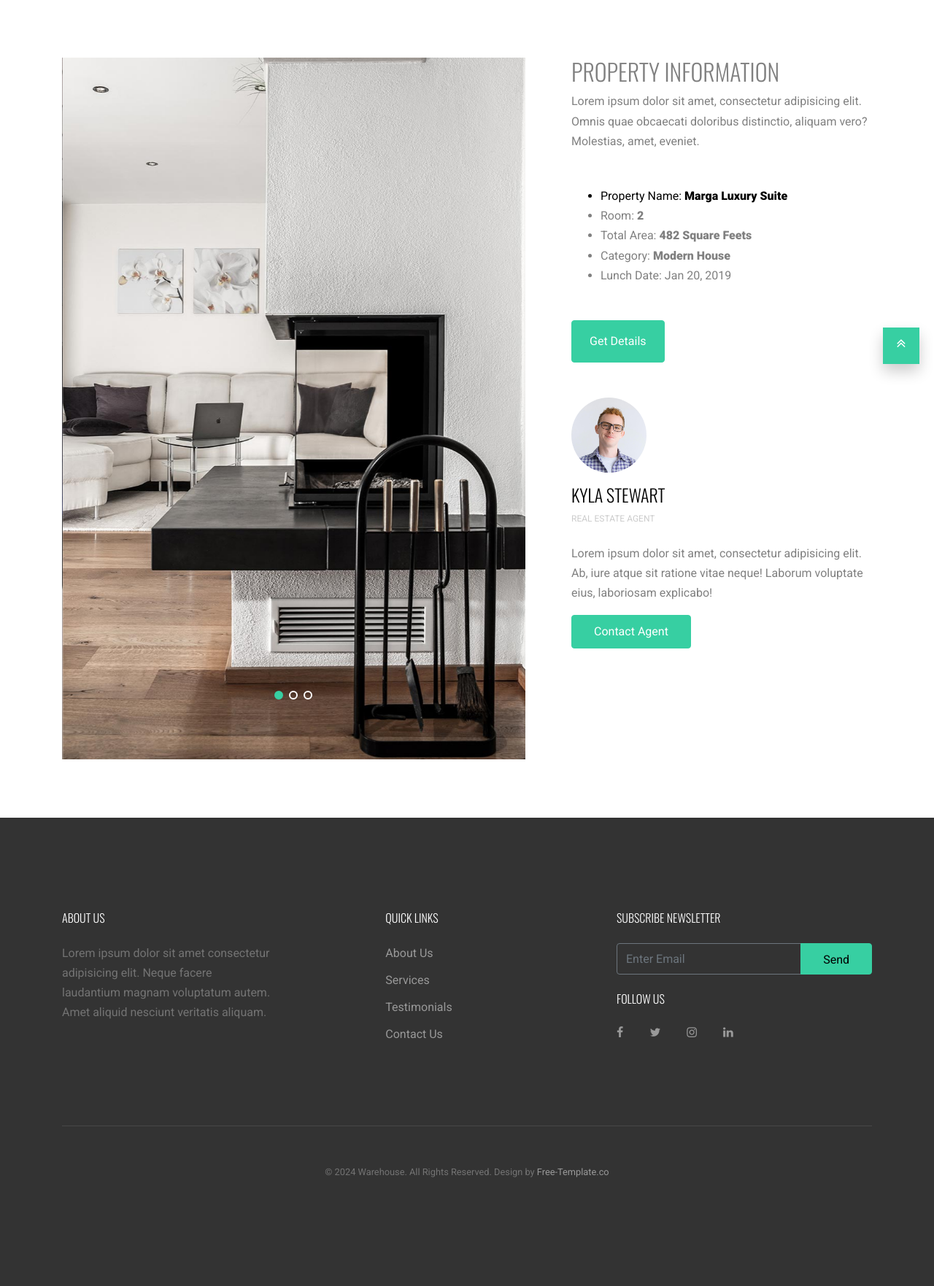
After one commit to Bibinku/hosttry, a Django app: page /Kaarvi/roomspage/ in a window 1280 px wide. The commit adds this page. Shown: the part 401-2164 px from the top of the page at 73% size. Run offline with Django 5.2, Linux system fonts and the light colour scheme; some libraries are stand-ins or nearby versions; some web fonts are replaced.

Commit message:
Adding html page named as Rooms.html

```diff
--- /dev/null
+++ b/Frontend/templates/Rooms.html
@@ -0,0 +1,215 @@
+
+<!DOCTYPE html>
+{% load static %}
+<html lang="en">
+  <head>
+    <title>KAARVI ENTERPRISES LLP</title>
+    <meta charset="utf-8">
+    <meta name="viewport" content="width=device-width, initial-scale=1, shrink-to-fit=no">
+
+    <meta name="description" content="" />
+    <meta name="keywords" content="" />
+    <meta name="author" content="Free-Template.co" />
+
+    <link rel="shortcut icon" href="ftco-32x32.png">
+
+    <link href="https://fonts.googleapis.com/css?family=Roboto:300,400,900|Oswald:300,400,700" rel="stylesheet">
+    <link rel="stylesheet" href="{% static '/frontend/fonts/icomoon/style.css' %}">
+
+    <link rel="stylesheet" href="{% static '/frontend/css/bootstrap.min.css' %}">
+    <link rel="stylesheet" href="{% static '/frontend/css/jquery-ui.css' %}">
+    <link rel="stylesheet" href="{% static '/frontend/css/owl.carousel.min.css' %}">
+    <link rel="stylesheet" href="{% static '/frontend/css/owl.theme.default.min.css' %}">
+    <link rel="stylesheet" href="{% static '/frontend/css/owl.theme.default.min.css' %}">
+
+    <link rel="stylesheet" href="{% static '/frontend/css/jquery.fancybox.min.css' %}">
+
+    <link rel="stylesheet" href="{% static '/frontend/css/bootstrap-datepicker.css' %}">
+
+    <link rel="stylesheet" href="{% static '/frontend/fonts/flaticon/font/flaticon.css' %}">
+
+    <link rel="stylesheet" href="{% static '/frontend/css/aos.css' %}">
+
+    <link rel="stylesheet" href="{% static '/frontend/css/style.css' %}">
+
+  </head>
+  <body data-spy="scroll" data-target=".site-navbar-target" data-offset="300">
+
+  <div class="site-wrap">
+
+    <div class="site-mobile-menu site-navbar-target">
+      <div class="site-mobile-menu-header">
+        <div class="site-mobile-menu-close mt-3">
+          <span class="icon-close2 js-menu-toggle"></span>
+        </div>
+      </div>
+      <div class="site-mobile-menu-body"></div>
+    </div>
+
+
+    <header class="site-navbar py-4 js-sticky-header site-navbar-target" role="banner">
+
+      <div class="container">
+        <div class="row align-items-center">
+
+          <div class="col-6 col-xl-2"  >
+            <h1 class="mb-0 site-logo m-0 p-0"><a href="index.html" class="mb-0">KAARVI ENTERPRISES </a></h1>
+          </div>
+
+          <div class="col-12 col-md-10 d-none d-xl-block">
+            <nav class="site-navigation position-relative text-right" role="navigation">
+
+              <ul class="site-menu main-menu js-clone-nav mr-auto d-none d-lg-block">
+                <li><a href="#home-section" class="nav-link">Home</a></li>
+                <li><a href="#properties-section" class="nav-link">Properties</a></li>
+                <li><a href="#about-section" class="nav-link">About</a></li>
+                <li><a href="#news-section" class="nav-link">News</a></li>
+                <li><a href="#contact-section" class="nav-link">Contact</a></li>
+              </ul>
+            </nav>
+          </div>
+
+
+          <div class="col-6 d-inline-block d-xl-none ml-md-0 py-3"><a href="#" class="site-menu-toggle js-menu-toggle text-white float-right"><span class="icon-menu h3"></span></a></div>
+
+        </div>
+      </div>
+
+    </header>
+
+
+    <div class="site-blocks-cover inner-page-cover overlay" style="background-image: url('{% static 'frontend/images/bg.jpg' %}');" data-aos="fade">
+      <div class="container">
+        <div class="row align-items-center justify-content-center">
+          <div class="col-md-5 mx-auto mt-lg-5 text-center">
+            <h1>HD17 19 Utica Ave, New York, USA</h1>
+            <p class="mb-5"><strong class="text-white">$2,000,000</strong></p>
+
+          </div>
+        </div>
+      </div>
+
+      <a href="#property-details" class="smoothscroll arrow-down"><span class="icon-arrow_downward"></span></a>
+    </div>
+
+
+
+    <div class="site-section" id="property-details">
+      <div class="container">
+        <div class="row">
+          <div class="col-lg-7">
+            <div class="owl-carousel slide-one-item with-dots">
+              <div><img src="{% static '/frontend/images/property_1.jpg' %}" alt="Image" class="img-fluid"></div>
+              <div><img src="{% static '/frontend/images/property_2.jpg' %}" alt="Image" class="img-fluid"></div>
+              <div><img src="{% static '/frontend/images/property_3.jpg' %}" alt="Image" class="img-fluid"></div>
+            </div>
+          </div>
+          <div class="col-lg-5 pl-lg-5 ml-auto">
+            <div class="text">
+             <h2>Property Information</h2>
+              <p class="mb-5">Lorem ipsum dolor sit amet, consectetur adipisicing elit. Omnis quae obcaecati doloribus distinctio, aliquam vero? Molestias, amet, eveniet.</p>
+               <ul class="property-list-details mb-5 ">
+                 <li class="text-black">Property Name: <strong class="text-black">Marga Luxury Suite</strong></li>
+                  <li>Room: <strong>2</strong></li>
+                  <li>Total Area: <strong>482 Square Feets</strong></li>
+                  <li>Category: <strong>Modern House</strong></li>
+                  <li>Lunch Date: Jan 20, 2019<strong></strong></li>
+                </ul>
+          <p><a href="#" class="btn btn-primary px-4 py-3">Get Details</a></p>
+        </div>
+
+            <div class="mb-5">
+
+              <div class="mt-5">
+                <img src="{% static '/frontend/images/person_1.jpg' %}" alt="Image" class="w-25 mb-3 rounded-circle">
+                <h4 class="text-black">Kyla Stewart</h4>
+                <p class="text-muted mb-4">Real Estate Agent</p>
+                <p>Lorem ipsum dolor sit amet, consectetur adipisicing elit. Ab, iure atque sit ratione vitae neque! Laborum voluptate eius, laboriosam explicabo!</p>
+                <p><a href="#" class="btn btn-primary btn-sm">Contact Agent</a></p>
+              </div>
+            </div>
+
+          </div>
+        </div>
+      </div>
+    </div>
+
+
+    <footer class="site-footer">
+      <div class="container">
+        <div class="row">
+          <div class="col-md-8">
+            <div class="row">
+              <div class="col-md-5">
+                <h2 class="footer-heading mb-4">About Us</h2>
+                <p>Lorem ipsum dolor sit amet consectetur adipisicing elit. Neque facere laudantium magnam voluptatum autem. Amet aliquid nesciunt veritatis aliquam.</p>
+              </div>
+              <div class="col-md-3 mx-auto">
+                <h2 class="footer-heading mb-4">Quick Links</h2>
+                <ul class="list-unstyled">
+                  <li><a href="#">About Us</a></li>
+                  <li><a href="#">Services</a></li>
+                  <li><a href="#">Testimonials</a></li>
+                  <li><a href="#">Contact Us</a></li>
+                </ul>
+              </div>
+
+            </div>
+          </div>
+          <div class="col-md-4">
+            <div class="mb-4">
+              <h2 class="footer-heading mb-4">Subscribe Newsletter</h2>
+            <form action="#" method="post" class="footer-subscribe">
+              <div class="input-group mb-3">
+                <input type="text" class="form-control border-secondary text-white bg-transparent" placeholder="Enter Email" aria-label="Enter Email" aria-describedby="button-addon2">
+                <div class="input-group-append">
+                  <button class="btn btn-primary text-black" type="button" id="button-addon2">Send</button>
+                </div>
+              </div>
+            </form>
+            </div>
+
+            <div class="">
+              <h2 class="footer-heading mb-4">Follow Us</h2>
+                <a href="#" class="pl-0 pr-3"><span class="icon-facebook"></span></a>
+                <a href="#" class="pl-3 pr-3"><span class="icon-twitter"></span></a>
+                <a href="#" class="pl-3 pr-3"><span class="icon-instagram"></span></a>
+                <a href="#" class="pl-3 pr-3"><span class="icon-linkedin"></span></a>
+            </div>
+
+
+          </div>
+        </div>
+        <div class="row pt-5 mt-5 text-center">
+          <div class="col-md-12">
+            <div class="border-top pt-5">
+            <!-- Link back to Free-Template.co can't be removed. Template is licensed under CC BY 3.0. -->
+            <p class="copyright"><small>&copy; <script>document.write(new Date().getFullYear());</script> Warehouse. All Rights Reserved.  Design by <a href="https://free-template.co" target="_blank">Free-Template.co</a></small></p>
+            </div>
+          </div>
+
+        </div>
+      </div>
+    </footer>
+
+  </div> <!-- .site-wrap -->
+
+  <a href="#top" class="gototop"><span class="icon-angle-double-up"></span></a>
+
+  <script src="{% static '/frontend/js/jquery-3.3.1.min.js' %}"></script>
+  <script src="{% static '/frontend/js/jquery-ui.js' %}"></script>
+  <script src="{% static '/frontend/js/popper.min.js' %}"></script>
+  <script src="{% static '/frontend/js/bootstrap.min.js' %}"></script>
+  <script src="{% static '/frontend/js/owl.carousel.min.js' %}"></script>
+  <script src="{% static '/frontend/js/jquery.countdown.min.js' %}"></script>
+  <script src="{% static '/frontend/js/bootstrap-datepicker.min.js' %}"></script>
+  <script src="{% static '/frontend/js/jquery.easing.1.3.js' %}"></script>
+  <script src="{% static '/frontend/js/aos.js' %}"></script>
+  <script src="{% static '/frontend/js/jquery.fancybox.min.js' %}"></script>
+  <script src="{% static '/frontend/js/jquery.sticky.js' %}"></script>
+
+
+  <script src="{% static '/frontend/js/main.js' %}"></script>
+
+  </body>
+</html>
--- a/Frontend/urls.py
+++ b/Frontend/urls.py
@@ -3,4 +3,5 @@ from Frontend import views
 
 urlpatterns = [
     path('homepage/', views.homepage, name='homepage'),
+    path('roomspage/', views.roomspage, name='roomspage'),
 ]
--- a/Frontend/views.py
+++ b/Frontend/views.py
@@ -8,3 +8,6 @@ from Backend.models import DetailsDB
 def homepage(req):
     data = DetailsDB.objects.all()
     return render(req, "home.html",{'data':data})
+
+def roomspage(req):
+    return render(req,"Rooms.html")
```
Also changed, not shown: Frontend/templates/home.html (+9 -8 lines).
